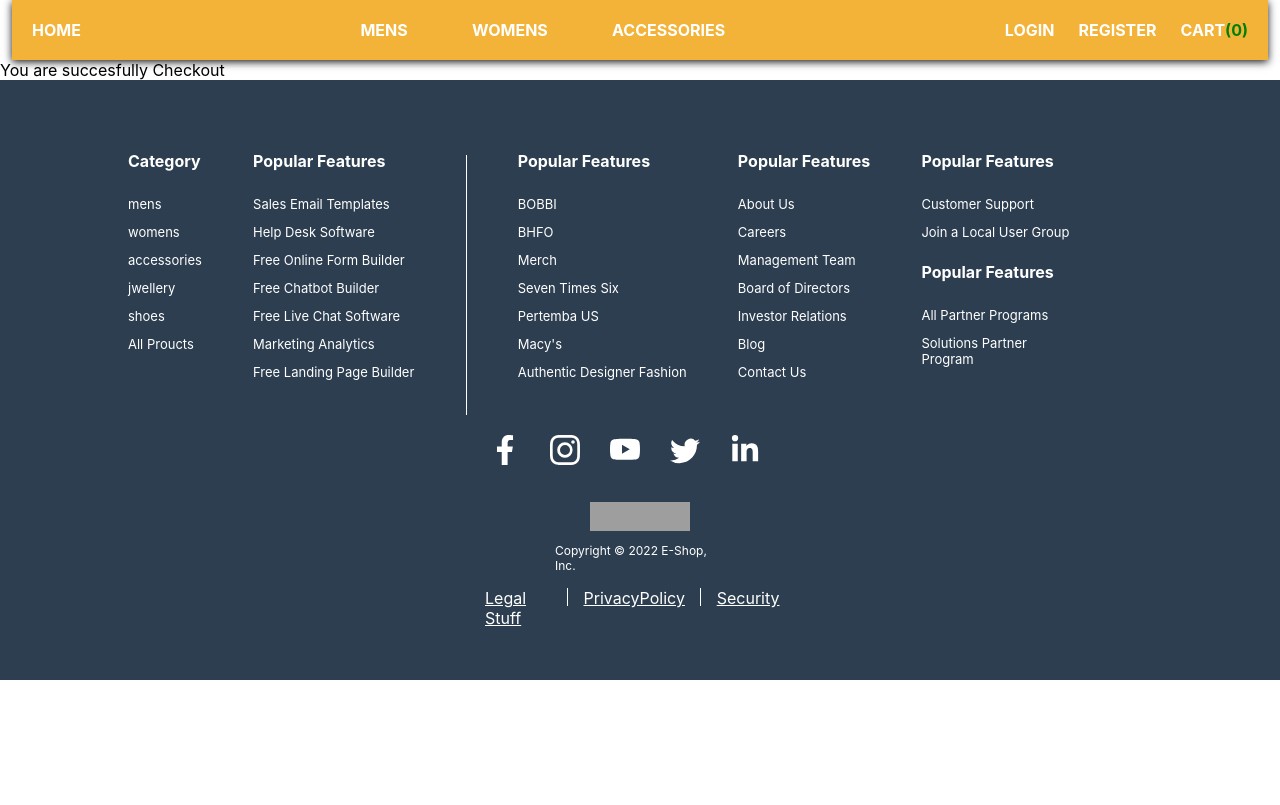
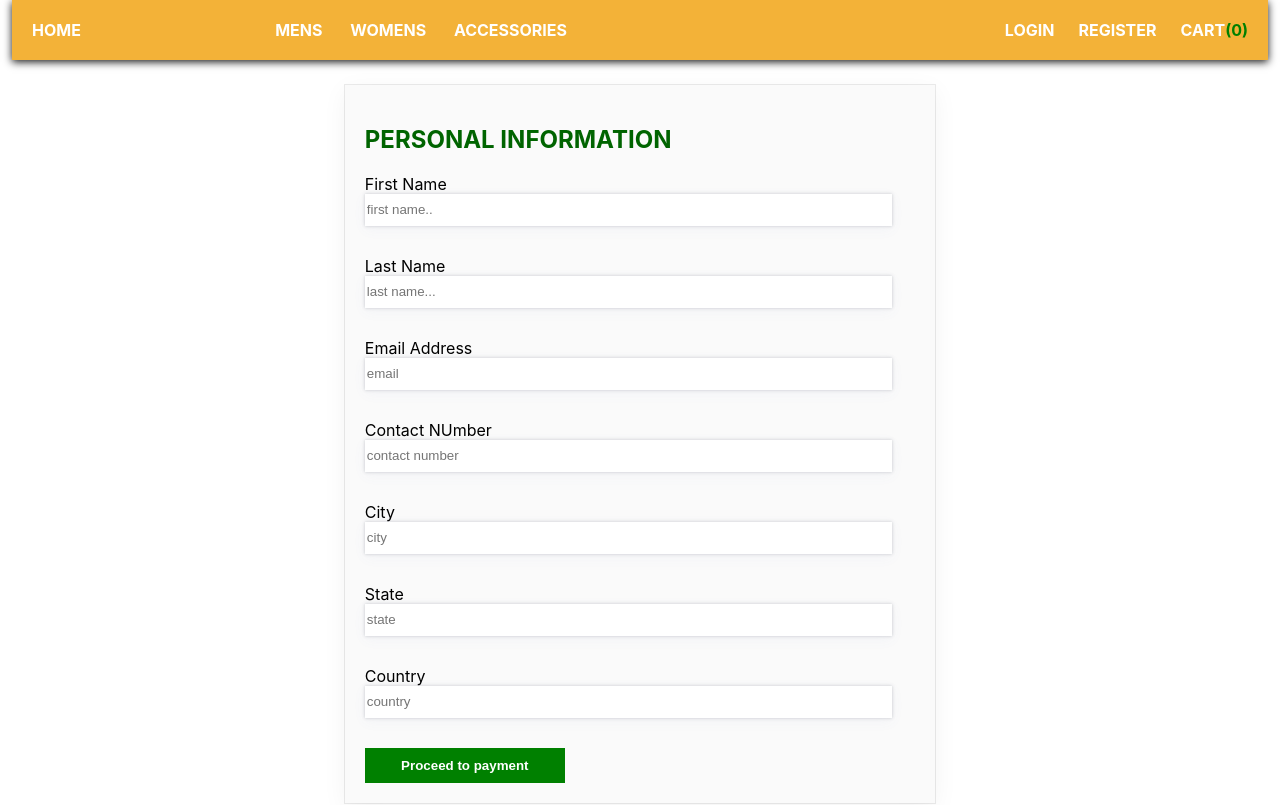
Before and after one commit to Sayli555/e-shop, a React (Create React App) app: page /checkout in a window 1280 px wide. Shown: the top 805 px of the page. Built offline with nearby package versions, Linux system fonts and the light colour scheme; no server answers; grey boxes are pictures that could not be loaded.

Commit message:
payment checkout page done

```diff
--- a/public/index.html
+++ b/public/index.html
@@ -15,7 +15,8 @@
       user's mobile device or desktop. See https://developers.google.com/web/fundamentals/web-app-manifest/
     -->
     <link rel="manifest" href="%PUBLIC_URL%/manifest.json" />
-    <!--
+
+    <link rel="stylesheet" href="https://use.fontawesome.com/releases/v5.15.4/css/all.css" integrity="sha384-DyZ88mC6Up2uqS4h/KRgHuoeGwBcD4Ng9SiP4dIRy0EXTlnuz47vAwmeGwVChigm" crossorigin="anonymous"/>    <!--
       Notice the use of %PUBLIC_URL% in the tags above.
       It will be replaced with the URL of the `public` folder during the build.
       Only files inside the `public` folder can be referenced from the HTML.
--- a/src/components/Navbar.jsx
+++ b/src/components/Navbar.jsx
@@ -52,13 +52,19 @@ const navbarLogin=()=>{
 
 
 }
+  // *******************************************************responsive part************************************
+
+
+  const [isMobile,setIsMobile]=useState(false);
+
+
 
   return (
     <div className='navbar'>
-    <div>
+    <div className='navbar-home'>
     <Link to="/"  className={active=="/"? "active link" : "Notactive link"}>HOME</Link>
     </div>
-
+    <div className='navbar-other-product'>
     <div className='navbar-products'>
     <div>
     <Link to="/mens" className={active=="/mens"? "active link" : "Notactive link"}>MENS</Link>
@@ -90,6 +96,19 @@ const navbarLogin=()=>{
 
     </div>
 
+    </div>
+
+
+
+    <button className='mobile-menu-icon'>
+           {isMobile? <i class="fa-solid fa-circle-xmark"></i> : <i class="fa-sharp fa-solid fa-bars"></i>}
+
+    </button>
+
+
+
+
+    </div>
 
 
 
@@ -97,7 +116,16 @@ const navbarLogin=()=>{
 
 
 
-    </div>
+
+
+
+
+
+
+
+
+
+
   )
 }
 
--- a/src/components/navbar.css
+++ b/src/components/navbar.css
@@ -8,6 +8,13 @@
     background-color: rgb(243, 178, 56);
 
 }
+
+.navbar-other-product{
+  display: flex;
+  width: 80%;
+  justify-content: space-between;
+  /* border: 1px solid black; */
+}
 .navbar-products{
     display: flex;
     width:30%;
@@ -15,7 +22,7 @@
 }
 .navbar-login-register{
     display: flex;
-    width:20%;
+    width:25%;
     justify-content: space-between;
 }
 
@@ -40,3 +47,35 @@
   .activecart{
     color: rgb(240, 221, 187);
   }
+
+
+  .mobile-menu-icon{
+    display: none;
+  }
+
+  @media screen and (max-width:780px){
+.navbar-other-product{
+  display: none;
+}
+.nav-links{
+  display: none;
+}
+
+.nav-links-mobile{
+  position: absolute;
+  display: block;
+  left: 0;
+  top: 75;
+  transition: all 0.5s ease-out;
+  width:80%;
+  background-color: orange;
+}
+
+.mobile-menu-icon{
+  display: block;
+  position: absolute;
+  font-size: 30px;
+  color: white;
+
+}
+  }
--- a/src/components/products/SingleProduct.jsx
+++ b/src/components/products/SingleProduct.jsx
@@ -8,6 +8,7 @@ import { AddProductInCart, AddToCart } from '../../redux/cart/action';
 import { mensSingleDataGet } from '../../redux/mens/action';
 import { accessoriesSingleDataGet } from '../../redux/accessories/action';
 import { allSingleDataGet } from '../../redux/allProducts/action';
+import { toast, ToastContainer } from 'react-toastify';
 
 const SingleProduct = () => {
 
@@ -59,6 +60,12 @@ const SingleProduct = () => {
 
 
   const AddToCart=()=>{
+
+    toast.success('Product Add In Cart', {
+      position: toast.POSITION.TOP_RIGHT
+  });
+
+
     let totalPrice=quantity*single.price
     const payload={
       ...single,
@@ -79,6 +86,7 @@ const SingleProduct = () => {
 //  console.log(quantity)
   return (
 
+    <>
 
       <div className='single-products-main-div'>
       <div className='single-product-img'>
@@ -119,8 +127,8 @@ Add To Cart
 
     </div>
 
-
-
+    <ToastContainer />
+    </>
   )
 }
 
--- a/src/pages/Checkout.jsx
+++ /dev/null
@@ -1,11 +0,0 @@
-import React from 'react'
-
-const Checkout = () => {
-  return (
-    <div>
-      You are succesfully Checkout
-    </div>
-  )
-}
-
-export default Checkout
--- a/src/pages/MainRoutes.jsx
+++ b/src/pages/MainRoutes.jsx
@@ -2,8 +2,9 @@ import React from 'react'
 import { Route, Routes } from 'react-router-dom'
 import SingleProduct from '../components/products/SingleProduct'
 import Cart from './Cart'
-import Checkout from './Checkout'
+import Checkout from './checkout/Checkout'
 import Home from './Home'
+import Payment from './payment/Payment'
 import Accesories from './products/Accesories'
 import AllProduct from './products/AllProduct'
 import Mens from './products/Mens'
@@ -29,6 +30,7 @@ const MainRoutes = () => {
         <Route path="/all/:id" element={<SingleProduct/>} />
 
         <Route path="/womens/:id" element={<SingleProduct/>} />
+        <Route path="/payment" element={<Payment/>} />
       </Routes>
     </div>
   )
--- /dev/null
+++ b/src/pages/checkout/Checkout.jsx
@@ -0,0 +1,122 @@
+import "./checkout.css";
+import {React ,useRef,useState} from 'react';
+import { Link, useNavigate } from 'react-router-dom';
+import { toast, ToastContainer } from "react-toastify";
+
+const Checkout = () => {
+    const navigate=useNavigate()
+    const [formdata,setform]=useState({});
+
+    const [data,setdata]=useState([]);
+
+    const ref=useRef();
+
+    const passref=useRef()
+
+    const creataccbtn=()=>{
+
+                navigate("/payment")
+
+
+    }
+    const handlechange=()=>{
+
+    }
+  return (
+    <>
+
+    <div className='registermain'>
+        <h2>PERSONAL INFORMATION</h2>
+      <form>
+
+
+        <div className="Linput">
+        <lable>First Name</lable>
+                <br/>
+        <input
+        type="text"
+        name="email"
+        placeholder="first name.."
+        // value={email}
+        onChange={handlechange}
+        />
+        </div>
+        <div className="Linput">
+        <lable>Last Name</lable>
+                <br/>
+        <input
+        type="text"
+        name="email"
+        placeholder="last name..."
+        // value={email}
+        onChange={handlechange}
+        />
+        </div>
+        <div className="Linput">
+        <lable>Email Address</lable>
+                <br/>
+        <input
+        type="email"
+        name="email"
+        placeholder="email"
+        // value={email}
+        onChange={handlechange}
+        />
+        </div>
+        <div className="Linput">
+        <lable>Contact NUmber</lable>
+                <br/>
+        <input
+        type="number"
+        name="age"
+        placeholder="contact number"
+        // value={age}
+        onChange={handlechange}
+        />
+        </div>
+        <div className="Linput">
+        <lable>City</lable>
+                <br/>
+        <input
+        type="text"
+        name="email"
+        placeholder="city"
+        // value={email}
+        onChange={handlechange}
+        />
+        </div>
+        <div className="Linput">
+        <lable>State</lable>
+                <br/>
+        <input
+        type="text"
+        name="email"
+        placeholder="state"
+        // value={email}
+        onChange={handlechange}
+        />
+        </div>
+        <div className="Linput">
+        <lable>Country</lable>
+                <br/>
+        <input
+        type="text"
+        name="email"
+        placeholder="country"
+        // value={email}
+        onChange={handlechange}
+        />
+        </div>
+
+
+
+        <button onClick={creataccbtn} className="creataccbtn">Proceed to payment</button>
+      </form>
+
+    </div>
+
+    </>
+  )
+}
+
+export default Checkout
--- /dev/null
+++ b/src/pages/checkout/checkout.css
@@ -0,0 +1,64 @@
+.registermain{
+    width:43%;
+    height: auto;
+    margin: auto;
+    background-color: #fafafa;
+    padding: 20px;
+    box-shadow: rgba(0, 0, 0, 0.05) 0px 6px 24px 0px, rgba(0, 0, 0, 0.08) 0px 0px 0px 1px;
+    margin-top: 25px;
+    margin-bottom: 25px;
+}
+.regh2{
+    text-align: center;
+}
+.fd1{
+    display: flex;
+    width:100%;
+    margin-bottom: 28px;
+    /* border: 1px solid black; */
+}
+.fname{
+   /* margin-left: 20px; */
+   margin-right: 30px;
+   width:70%;
+   height: 30px;
+   /* border: 1px solid black; */
+}
+
+input{
+    height: 30px;
+    border: none;
+    box-shadow: rgba(67, 71, 85, 0.27) 0px 0px 0.25em, rgba(90, 125, 188, 0.05) 0px 0.25em 1em;}
+
+.fname>input{
+margin-right: 20px;
+width:100%;
+
+}
+.inputCheck>input{
+    width:20px;
+}
+.inputCheck>span{
+    margin-left: 15px;
+
+}
+.Linput>input{
+    width:95%;
+    margin-bottom: 30px;
+}
+.creataccbtn{
+    padding: 10px;
+    background-color:green ;
+    color: white;
+    font-weight: bold;
+    width:200px;
+    border: none;
+}
+.creataccbtn:hover{
+    padding: 10px;
+    background-color:white ;
+    color: green;
+    font-weight: bold;
+    width:200px;
+    border: 2px solid green;
+}
--- /dev/null
+++ b/src/pages/payment/Payment.jsx
@@ -0,0 +1,62 @@
+import React from 'react';
+import "./payment.css"
+import { Link, useNavigate } from 'react-router-dom';
+import { toast, ToastContainer } from 'react-toastify';
+import { useSelector } from 'react-redux';
+
+function Payment() {
+    const navigate=useNavigate();
+    const TotalPrice=useSelector((state)=>state.cartReducer.TotalPrice);
+
+    const creataccbtn=()=>{
+        toast.success(`Rs ${TotalPrice+500} /- Payment Succesfull`, {
+            position: toast.POSITION.TOP_CENTER
+        });
+
+        setTimeout(() => {
+            navigate("/")
+        }, 3000);
+
+      }
+  return (
+    <>
+    <div className='paymentmain'>
+      <div className='payment'>
+        <h2>Card Details</h2>
+        <div className="Linput">
+        <lable>Name on Card</lable>
+                <br/>
+        <input
+        type="text"
+        name="card"
+        placeholder="name on card"
+        // value={email}
+        // onChange={handlechange}
+        />
+        </div>
+        <div className="Linput">
+        <lable>Card Number</lable>
+                <br/>
+        <input
+        type="number"
+        name="card number"
+        placeholder="Card Number"
+        // value={age}
+        // onChange={handlechange}
+        />
+        </div>
+        <button onClick={creataccbtn} className="creataccbtn">Payment</button>
+      </div>
+      <div className='paymentdetail'>
+        <img style={{height:"90%" ,width:"90%" }}
+        src="https://thumbs.dreamstime.com/b/e-commerce-orange-square-button-isolated-reflected-abstract-illustration-104715752.jpg" />
+      </div>
+
+
+    </div>
+    <ToastContainer />
+    </>
+  )
+}
+
+export default Payment
--- /dev/null
+++ b/src/pages/payment/payment.css
@@ -0,0 +1,13 @@
+.paymentmain{
+    display: flex;
+    width:95%;
+    margin: auto;
+    margin-top: 20px;
+}
+.payment{
+    width:60%;
+}
+.paymentdetail{
+    width:30%;
+    margin-left: 3%;
+}
```
Also changed, not shown: src/pages/registelogin/Login.jsx (+11 -1 lines), src/pages/registelogin/Register.jsx (+12 -1 lines).
